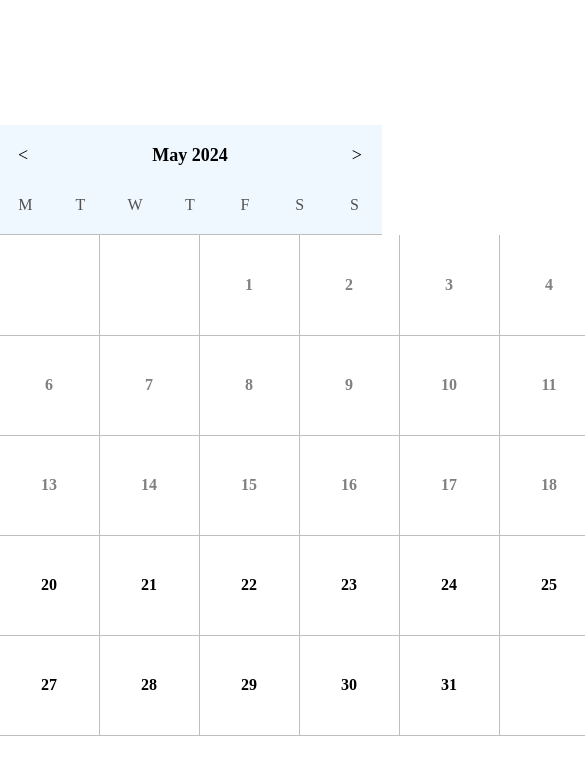
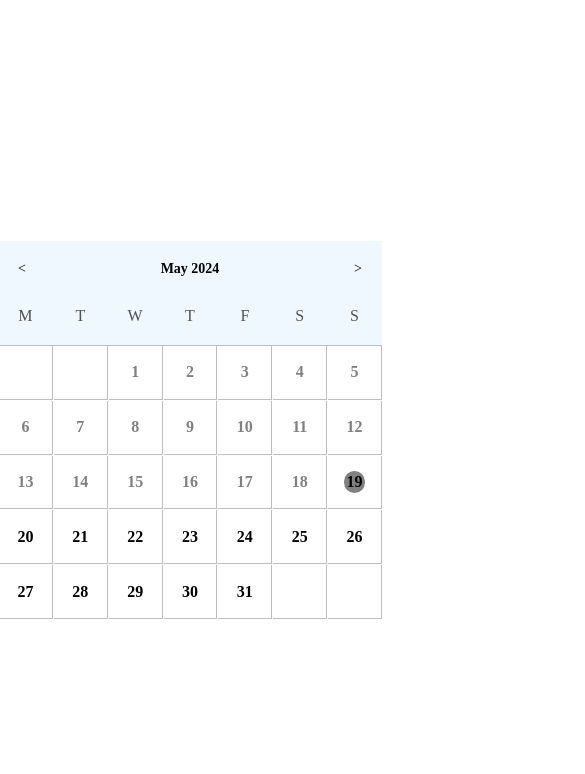
Before and after one commit to flex2016/angular-calendar, an Angular app: page / in a window 390 px wide. Shown: the top 774 px of the page, 585 px wide, since content can reach past the window. Built offline with nearby package versions, Linux system fonts and the light colour scheme.

Commit message:
updated responsive

```diff
--- a/src/app/calendar/calendar.component.scss
+++ b/src/app/calendar/calendar.component.scss
@@ -3,18 +3,22 @@
   justify-content: center;
   align-items: center;
   height: 100vh;
+  padding: 20px;
+  box-sizing: border-box;
 }
 
 .calendar {
   padding-right: 10px;
   min-width: 384px;
+  width: 100%;
+  max-width: 600px;
 }
 
 .calendar-headline {
-  // margin-bottom: 10px;
   padding: 20px 0;
   font-size: 18px;
   background-color: aliceblue;
+  text-align: center;
 }
 
 .calendar-headline-month {
@@ -51,15 +55,15 @@
 
 .calendar-grid {
   display: grid;
-  grid-template-columns: repeat(7, 100px);
-  grid-template-rows: repeat(5, 100px);
+  grid-template-columns: repeat(7, 1fr);
+  grid-template-rows: auto;
   border-top: 1px solid rgb(190, 190, 190);
   border-left: 1px solid rgb(190, 190, 190);
+  gap: 1px;
 }
 
 .calendar-grid-cell {
-  width: 100px;
-  height: 100px;
+  aspect-ratio: 1;
   display: flex;
   align-items: center;
   justify-content: center;
@@ -70,10 +74,8 @@
 }
 
 .calendar-grid-cell > div {
-  width: 60px;
-  /* Adjust size as needed */
-  height: 60px;
-  /* Adjust size as needed */
+  width: 60%;
+  height: 60%;
   display: flex;
   align-items: center;
   justify-content: center;
@@ -83,12 +85,6 @@
 
 .calendar-grid-cell:hover > div {
   background: #9ba3bf;
-  border-radius: 50%;
-}
-
-.calendar-grid-cell-active > div {
-  background: green;
-  color: #000;
   border-radius: 50%;
 }
 
@@ -107,3 +103,44 @@
   color: #000;
   border-radius: 50%;
 }
+.calendar-grid-cell-active > div {
+  background: green;
+  color: #000;
+  border-radius: 50%;
+}
+
+@media (max-width: 768px) {
+  .calendar-headline {
+    font-size: 16px;
+  }
+
+  .calendar-grid {
+    grid-template-columns: repeat(7, 1fr);
+  }
+
+  .calendar-grid-cell {
+    min-width: 40px;
+    min-height: 40px;
+  }
+
+  .calendar-grid-cell > div {
+    width: 50%;
+    height: 50%;
+  }
+}
+
+@media (max-width: 480px) {
+  .calendar-headline {
+    font-size: 14px;
+  }
+
+  .calendar-grid-cell {
+    min-width: 30px;
+    min-height: 30px;
+  }
+
+  .calendar-grid-cell > div {
+    width: 40%;
+    height: 40%;
+  }
+}
```
